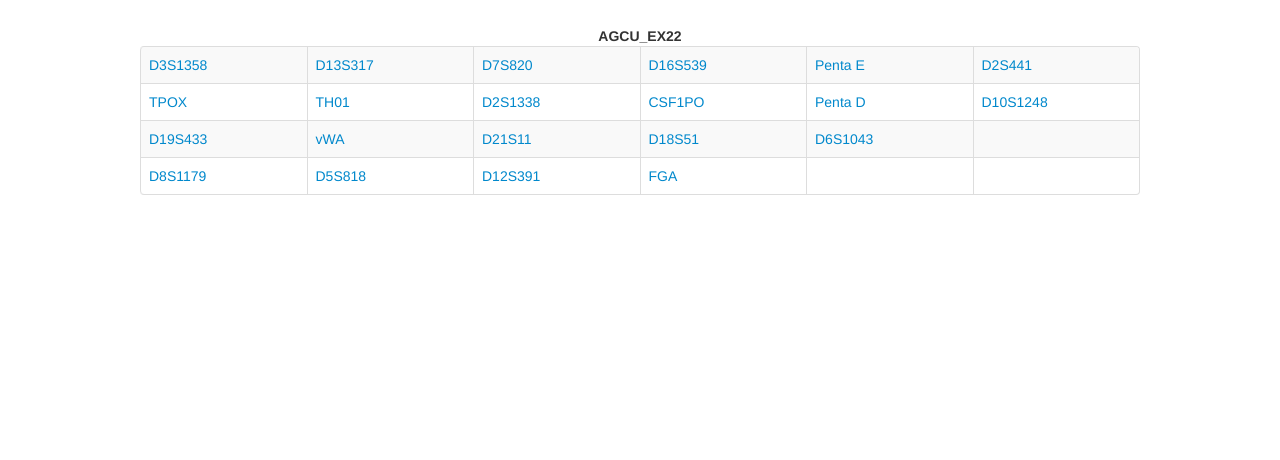
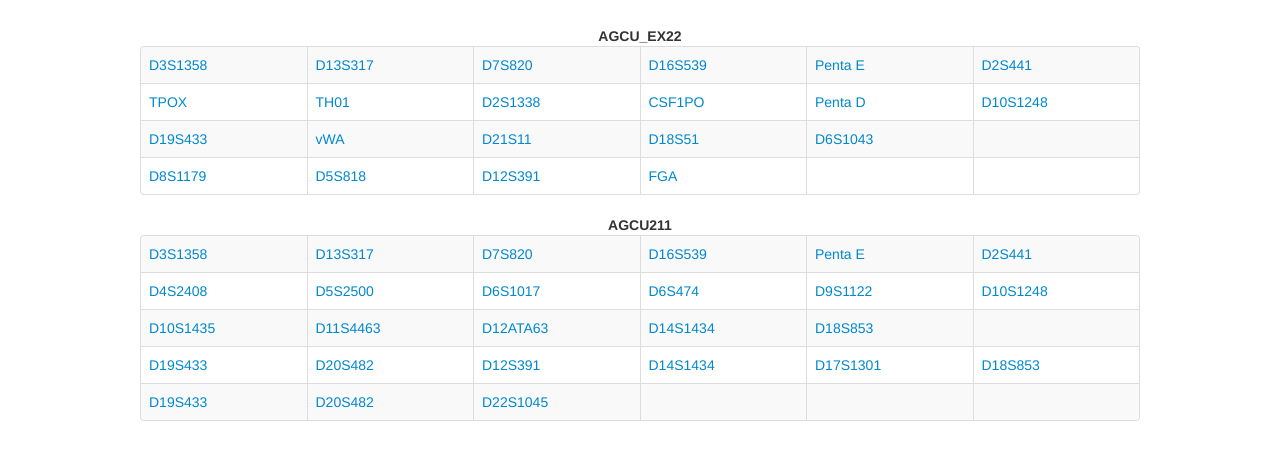
Before and after one commit to benzeph/pi, a plain HTML site: page help/database.html in a window 1280 px wide. Shown: the part 54-514 px from the top of the page. Drawn offline with Linux system fonts and the light colour scheme.

Commit message:
[BenweiZhu] add new database description and developer introduce

```diff
--- a/help/database.html
+++ b/help/database.html
@@ -163,6 +163,53 @@
             </tr>
             </tbody>
         </table>
+        <table class="table table-striped table-bordered" id="database2">
+            <caption>
+                <b>AGCU211</b>
+            </caption>
+            <tbody>
+            <tr>
+                <td style="width:16.666%;"><a href="../xml/AGCU211/D1GATA113.xml" target="_blank">D3S1358</a></td>
+                <td style="width:16.666%;"><a href="../xml/AGCU211/D1S1627.xml" target="_blank">D13S317</a></td>
+                <td style="width:16.666%;"><a href="../xml/AGCU211/D1S1677.xml" target="_blank">D7S820</a></td>
+                <td style="width:16.666%;"><a href="../xml/AGCU211/D2S441.xml" target="_blank">D16S539</a></td>
+                <td style="width:16.666%;"><a href="../xml/AGCU211/D2S1776.xml" target="_blank">Penta E</a></td>
+                <td style="width:16.666%;"><a href="../xml/AGCU211/D3S4529.xml" target="_blank">D2S441</a></td>
+            </tr>
+            <tr>
+                <td><a href="../xml/AGCU211/D4S2408.xml" target="_blank">D4S2408</a></td>
+                <td><a href="../xml/AGCU211/D5S2500.xml" target="_blank">D5S2500</a></td>
+                <td><a href="../xml/AGCU211/D6S1017.xml" target="_blank">D6S1017</a></td>
+                <td><a href="../xml/AGCU211/D6S474.xml" target="_blank">D6S474</a></td>
+                <td><a href="../xml/AGCU211/D9S1122.xml" target="_blank">D9S1122</a></td>
+                <td><a href="../xml/AGCU211/D10S1248.xml" target="_blank">D10S1248</a></td>
+            </tr>
+            <tr>
+                <td><a href="../xml/AGCU211/D10S1435.xml" target="_blank">D10S1435</a></td>
+                <td><a href="../xml/AGCU211/D11S4463.xml" target="_blank">D11S4463</a></td>
+                <td><a href="../xml/AGCU211/D12ATA63.xml" target="_blank">D12ATA63</a></td>
+                <td><a href="../xml/AGCU211/D14S1434.xml" target="_blank">D14S1434</a></td>
+                <td><a href="../xml/AGCU211/D18S853.xml" target="_blank">D18S853</a></td>
+                <td></td>
+            </tr>
+            <tr>
+                <td><a href="../xml/AGCU211/D19S433.xml" target="_blank">D19S433</a></td>
+                <td><a href="../xml/AGCU211/D20S482.xml" target="_blank">D20S482</a></td>
+                <td><a href="../xml/AGCU211/D12S391.xml" target="_blank">D12S391</a></td>
+                <td><a href="../xml/AGCU211/D14S1434.xml" target="_blank">D14S1434</a></td>
+                <td><a href="../xml/AGCU211/D17S1301.xml" target="_blank">D17S1301</a></td>
+                <td><a href="../xml/AGCU211/D18S853.xml" target="_blank">D18S853</a></td>
+            </tr>
+            <tr>
+                <td><a href="../xml/AGCU211/D19S433.xml" target="_blank">D19S433</a></td>
+                <td><a href="../xml/AGCU211/D20S482.xml" target="_blank">D20S482</a></td>
+                <td><a href="../xml/AGCU211/D22S1045.xml" target="_blank">D22S1045</a></td>
+                <td></td>
+                <td></td>
+                <td></td>
+            </tr>
+            </tbody>
+        </table>
     </div>
 </div>
 <div id="push"></div>
```
Also changed, not shown: help/developer.html (+9 -1 lines).
